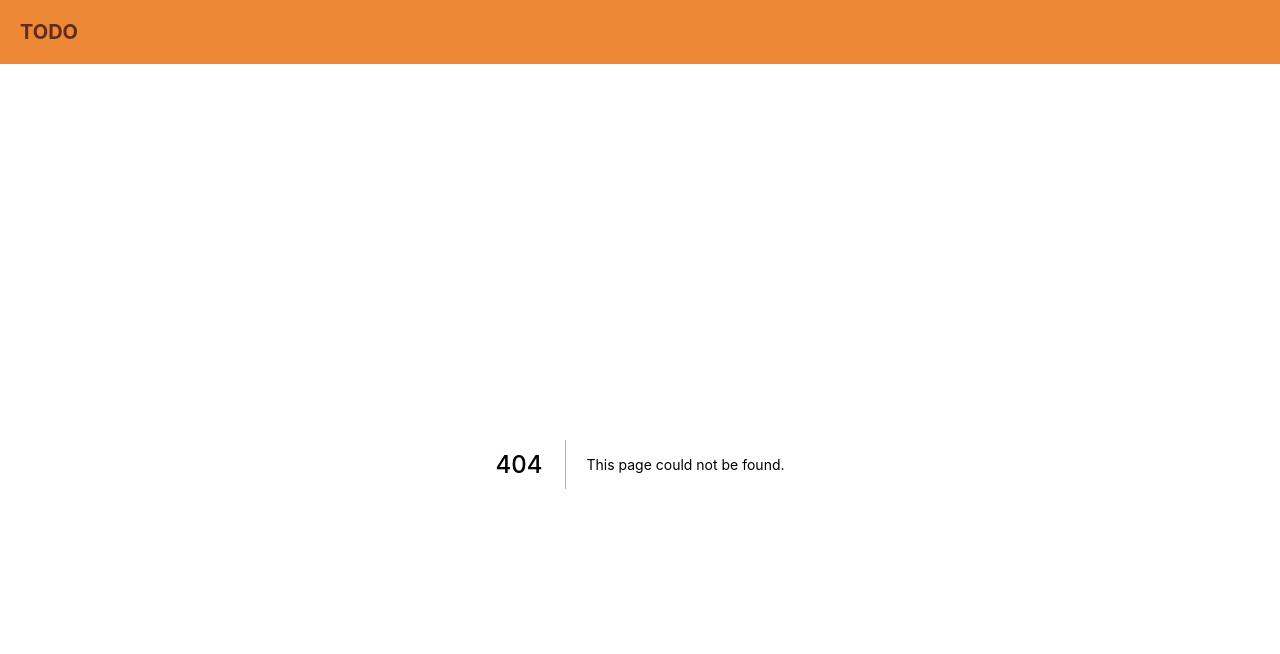
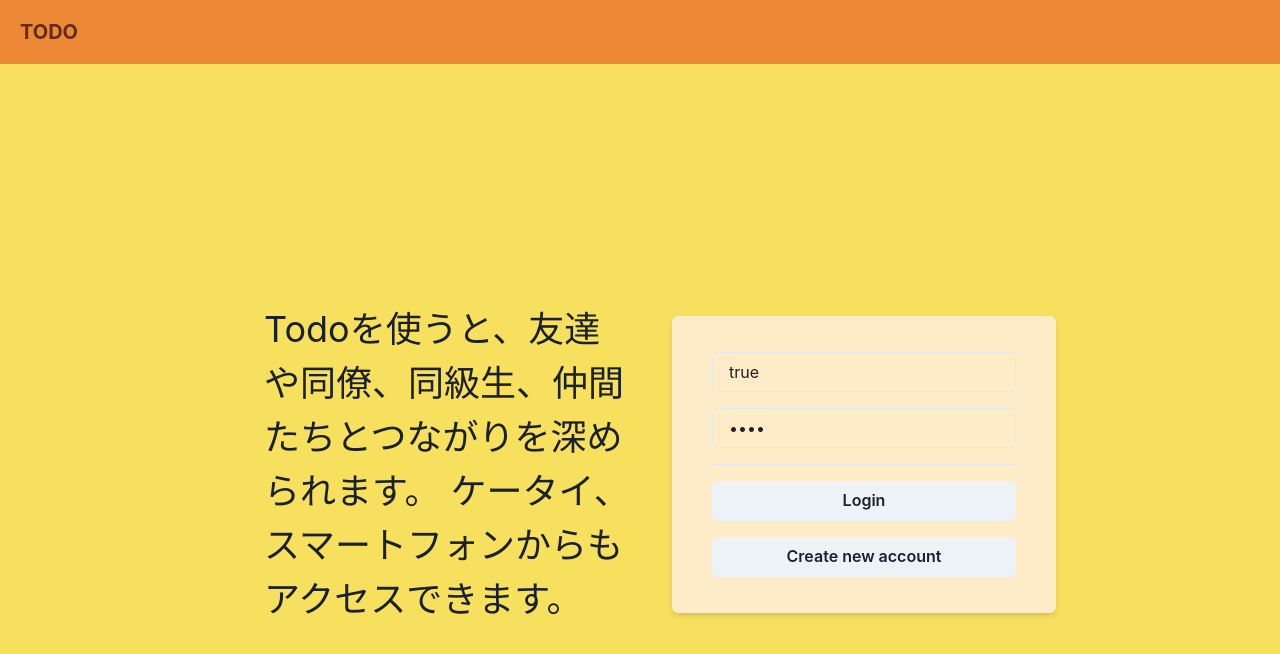
Before and after one commit to insideplant/Next-todo, a Next.js app: page /login in a window 1280 px wide. Before the commit this address had no page. Shown: the top 654 px of the page. Built offline with nearby package versions, Linux system fonts and the light colour scheme; no server answers.

Commit message:
edit login

```diff
--- a/Firebase/firebase.js
+++ b/Firebase/firebase.js
@@ -4,16 +4,17 @@ import { getFirestore } from "firebase/firestore";
 import { getAuth } from "firebase/auth";
 
 const firebaseApp =  initializeApp({
-  apiKey: process.env.REACT_APP_FIREBASE_APIKEY,
-  authDomain: process.env.REACT_APP_FIREBASE_DOMAIN,
-  databaseURL: process.env.REACT_APP_FIREBASE_DATABASE,
-  projectId: process.env.REACT_APP_FIREBASE_PROJECT_ID,
-  storageBucket: process.env.REACT_APP_FIREBASE_STORAGE_BUCKET,
-  messagingSenderId: process.env.REACT_APP_FIREBASE_SENDER_ID,
-  appId: process.env.REACT_APP_FIREBASE_APP_ID
+  apiKey: process.env.NEXT_PUBLIC_FIREBASE_API_KEY,
+  authDomain: process.env.NEXT_PUBLIC_FIREBASE_AUTH_DOMAIN,
+  databaseURL: process.env.NEXT_PUBLIC_FIREBASE_DATABASE_URL,
+  projectId: process.env.NEXT_PUBLIC_FIREBASE_PROJECT_ID,
+  storageBucket: process.env.NEXT_PUBLIC_FIREBASE_STORAGE_BUCKET,
+  messagingSenderId: process.env.NEXT_PUBLIC_FIREBASE_MESSAGING_SENDER_ID,
+  appId: process.env.NEXT_PUBLIC_FIREBASE_APP_ID,
 });
 
+console.log(firebaseApp)
 // Initialize Firebase
 
-export const auth = getAuth(firebaseApp);
-export const db = getFirestore(firebaseApp);
+const auth = getAuth();
+// export const db = getFirestore(firebaseApp);
--- a/package.json
+++ b/package.json
@@ -11,7 +11,7 @@
     "@chakra-ui/react": "^1.7.4",
     "@emotion/react": "^11.7.1",
     "@emotion/styled": "^11.6.0",
-    "firebase": "^9.6.1",
+    "firebase": "^9.6.2",
     "framer-motion": "^5.5.5",
     "next": "12.0.7",
     "react": "17.0.2",
--- /dev/null
+++ b/pages/login.js
@@ -0,0 +1,52 @@
+import React, { useState, useEffect } from "react";
+import { Box, Button, Flex, Input, Stack, Text } from "@chakra-ui/react";
+import { auth } from "../Firebase/firebase";
+import { onAuthStateChanged } from "firebase/auth";
+
+export default function login() {
+  const [email, setEmail] = useState(true);
+  const [password, setPassword] = useState(true);
+
+  useEffect(() => {
+    const unSub = onAuthStateChanged(auth, (user) => {
+      user && console.log("test");
+    });
+    return () => unSub();
+  }, []);
+
+  return (
+    <Flex align="center" justify="center" height="100vh">
+      <Box py={5} px={10} w="md">
+        <Text fontSize="4xl">
+          Todoを使うと、友達や同僚、同級生、仲間たちとつながりを深められます。
+          ケータイ、スマートフォンからもアクセスできます。
+        </Text>
+      </Box>
+      <Box bg="orange.100" py={5} borderRadius="md" shadow="md" w="sm">
+        <Stack spacing={4} py={4} px={10}>
+          <Input
+            placeholder="User ID"
+            name="email"
+            value={email}
+            onChange={(e) => {
+              setEmail(e.target.value);
+            }}
+          />
+          <Input
+            placeholder="Password"
+            type="password"
+            value={password}
+            onChange={(e) => {
+              setPassword(e.target.value);
+            }}
+          />
+
+          <hr />
+
+          <Button>Login</Button>
+          <Button>Create new account</Button>
+        </Stack>
+      </Box>
+    </Flex>
+  );
+}
```
Also changed, not shown: pages/users/[id].js (added), 1 other file (tests, documents, lock files or other folders).
